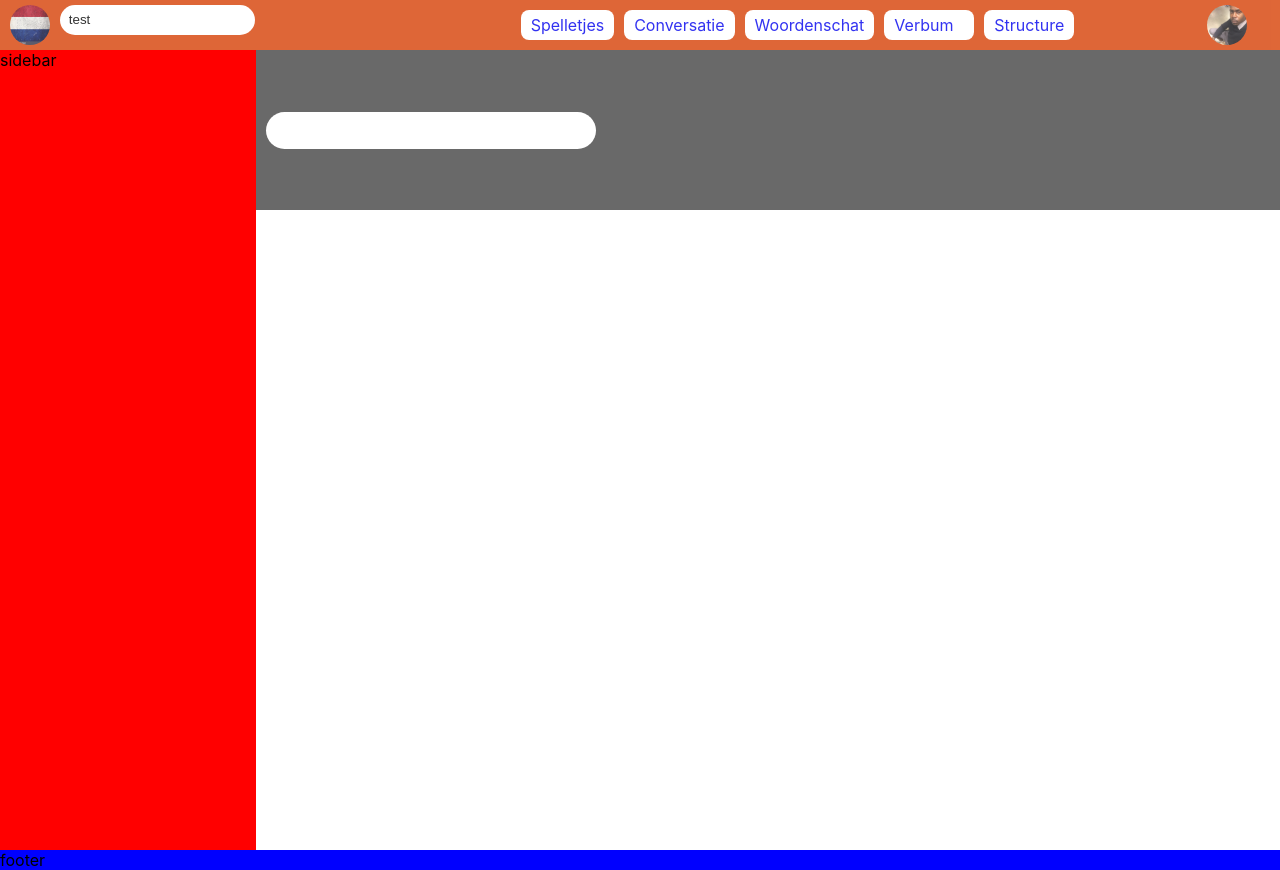
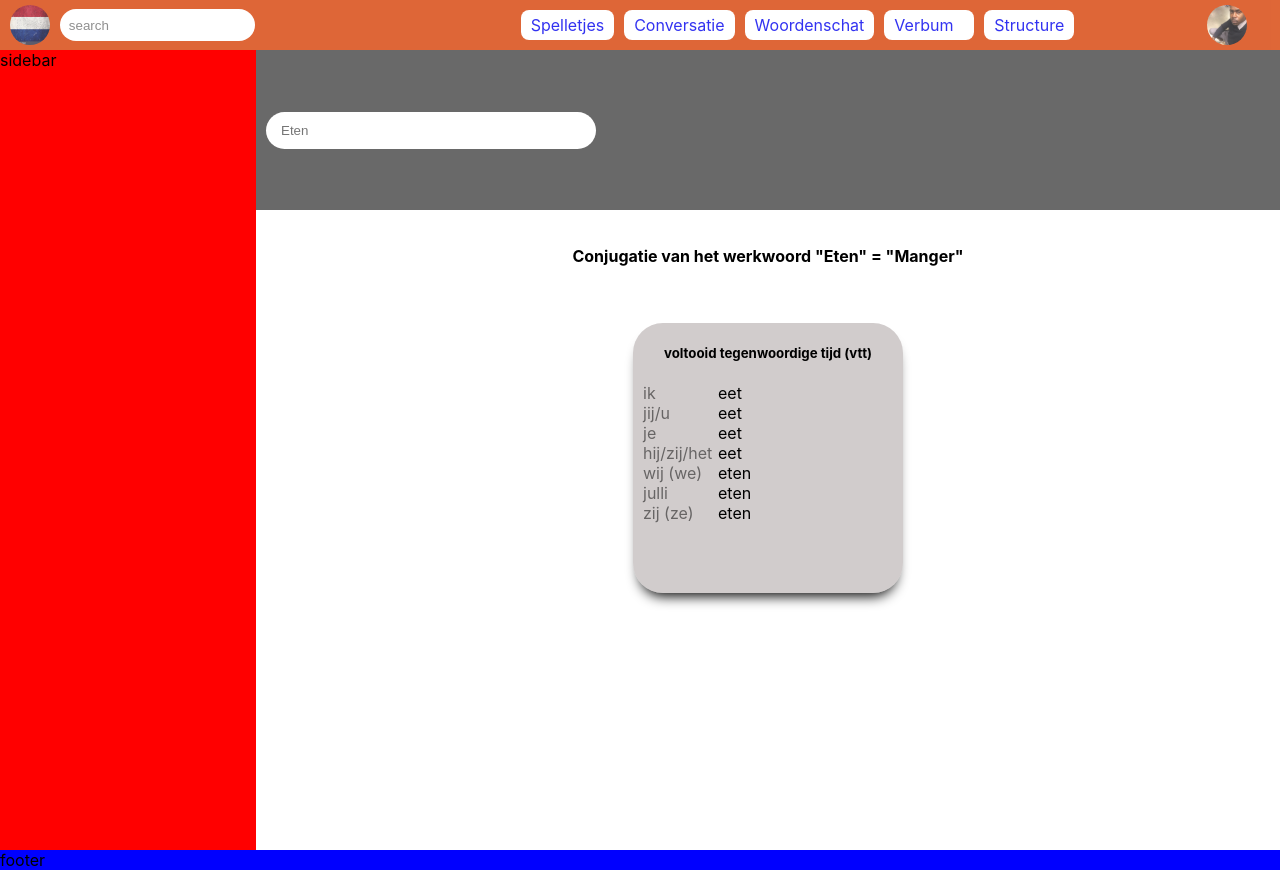
Before and after one commit to bleaz01/Learning, a React app: page /Verbum in a window 1280 px wide. Built offline with nearby package versions, Linux system fonts and the light colour scheme.

Commit message:
- Create cardVerbs

```diff
--- a/src/Components/Forms/FormBase/FormBase.js
+++ b/src/Components/Forms/FormBase/FormBase.js
@@ -6,12 +6,16 @@ const FormBase = (props) =>{
 
     const { register, handleSubmit, watch, errors } = useForm();
 
+    // console.log(watch("search")); // watch input value by passing the name of it
+
+
     const
     {
         onSubmit,
         StyleForm,
         name ,
-        defaultValue
+        defaultValue,
+        placeholder
 
     } = props
 
@@ -21,6 +25,7 @@ const FormBase = (props) =>{
              <form className={StyleForm} onSubmit={handleSubmit(onSubmit)}>
                 <input
                     className={'FormBase-input'}
+                    placeholder={placeholder}
                     name={'tes'&& name}
                     defaultValue={defaultValue && 'test'}
                     ref={register} />
--- a/src/Components/Forms/SeachForms/SearchForm.js
+++ b/src/Components/Forms/SeachForms/SearchForm.js
@@ -1,5 +1,6 @@
 import Reat,{useState} from 'react';
 import { useForm } from "react-hook-form";
+import FormBase from '../FormBase/FormBase';
 
 
 
@@ -8,19 +9,16 @@ import "./SearchFormStyleSheet.scss";
 
 const SearchForm = ()=>{
 
-    const { register, handleSubmit, watch, errors } = useForm();
     const onSubmit = data => console.log(data);
 
-    console.log(watch("search")); // watch input value by passing the name of it
 
     return (
         <div className="Form-container">
-            <form onSubmit={handleSubmit(onSubmit)}>
-                <input style={{border: 'none', height:"100%" ,width:"100%", borderRadius:"30px 30px 30px 30px", padding:"2% 5%"}}
-                name="search"
-                defaultValue="test"
-                ref={register} />
-            </form>
+            <FormBase
+                onSubmit={onSubmit}
+                name='Search'
+                placeholder='search'
+            />
          </div>
     )
 }
--- /dev/null
+++ b/src/Components/Item/CardItem/CardVerbs/CardVerbs.js
@@ -0,0 +1,53 @@
+import React from 'react'
+
+
+import './CardVerbsStyleSheet.scss';
+
+const CardVerbs = () =>{
+
+    const fakeVerb = [
+        {subject:'ik', verb:'eet'},
+        {subject: ' jij/u', verb:'eet'},
+        {subject:'je', verb:'eet'},
+        {subject:'hij/zij/het', verb:'eet'},
+        {subject:' wij (we)', verb:'eten'},
+        {subject:' julli', verb:'eten'},
+        {subject:' zij (ze)', verb:'eten'},
+    ]
+
+    const data = fakeVerb.map((item =>{
+
+        return(
+            <div className='CardVerbs-list'>
+                <div className='sub'>
+                    {item.subject}
+                </div>
+                <div className='verb'>
+                    {item.verb}
+                </div>
+            </div>
+
+        )
+
+    }))
+
+
+    return(
+        <div className='CardVerbs-container'>
+            <div className='CardVerbs-header'>
+                <h5> voltooid tegenwoordige tijd (vtt)</h5>
+            </div>
+            {/* <hr
+             style={{
+               color:"black",
+               width:'70%'
+            }} */}
+            {/* /> */}
+            <div className='CardVerbs-content'>
+                     {data}
+            </div>
+        </div>
+    )
+}
+
+export default CardVerbs;
--- /dev/null
+++ b/src/Components/Item/CardItem/CardVerbs/CardVerbsStyleSheet.scss
@@ -0,0 +1,46 @@
+.CardVerbs-container{
+    width: 270px;
+    height: 270px;
+    background-color: rgba(151, 140, 140, 0.445);
+    border-radius: 30px 30px;
+    box-shadow: 0px 10px 13px -7px #000000, 5px 5px 15px 5px rgba(0,0,0,0);
+    display: flex;
+    flex-direction: column;
+    align-items: center;
+    margin: 10px;
+
+    .CardVerbs-header{
+
+        // h5{
+        //     text-align: center;
+        // }
+
+    }
+    .CardVerbs-content{
+
+        display: flex;
+        flex-direction: column;
+        width: 100%;
+
+
+
+        .CardVerbs-list{
+            display: flex;
+            flex-direction: row;
+            justify-content: space-evenly;
+            padding: 0px 10px;
+
+
+            .sub{
+                flex-basis: 30%;
+                opacity: 0.5;
+            }
+
+            .verb{
+                flex-basis: 70%;
+            }
+        }
+
+    }
+
+}
--- a/src/Components/Item/CardItem/VocabularyItem/VocabularyItem.js
+++ b/src/Components/Item/CardItem/CardVocabulary/CardVocabulary.js
@@ -1,9 +1,9 @@
 import React from 'react'
 
-const VocabularyItem = () =>{
+const CardVocabulary = () =>{
     return(
         <div></div>
     )
 }
 
-export default VocabularyItem
+export default CardVocabulary
--- a/src/Components/NavBar/NavBarStyleSheet.scss
+++ b/src/Components/NavBar/NavBarStyleSheet.scss
@@ -12,6 +12,7 @@
 .Main{
     display: flex;
     flex-direction: row;
+    align-items: center;
     flex-basis: 30%;
 
 }
@@ -26,7 +27,8 @@
 }
 
 .Forms{
-   border: none
+    vertical-align: baseline;
+    border: none
 
 }
 
--- a/src/Components/routes/Verbs/Verbs.js
+++ b/src/Components/routes/Verbs/Verbs.js
@@ -1,10 +1,13 @@
 import React from 'react';
 import FormBase from '../../Forms/FormBase/FormBase';
+import CardVerbs from '../../Item/CardItem/CardVerbs/CardVerbs';
 
 import './VerbsStyleSheet.scss'
 
 const onSubmit = data => console.log(data);
 
+const verb = 'Eten'
+const verbTranslet = 'Manger'
 
 const Verbs = ()=>{
     return (
@@ -15,12 +18,19 @@ const Verbs = ()=>{
                         onSubmit={onSubmit}
                         name={'SearchVerb'}
                         StyleForm='Forms'
+                        placeholder='Eten'
                     />
                 </div>
             </div>
             <div className='Verb-body'>
+                <div className='Verb-banner'>
+                    <h4>Conjugatie van het werkwoord "{verb}" = "{verbTranslet}"</h4>
+                </div>
+                <div className='Verb-content'>
+                        <CardVerbs/>
+                </div>
+            </div>
 
-            </div>
             <div className='Verb-footer'>
 
             </div>
--- a/src/Components/routes/Verbs/VerbsStyleSheet.scss
+++ b/src/Components/routes/Verbs/VerbsStyleSheet.scss
@@ -10,12 +10,14 @@
         display: flex;
         flex-direction: column;
         justify-content: center;
-        align-items: start;
+        align-items: flex-start;
         background-color: dimgrey;
 
         .Forms{
             margin-left: 10px ;
             width: 300px;
+            border: none;
+
         }
 
 
@@ -24,6 +26,30 @@
 
     .Verb-body{
 
+        display: flex;
+        flex-direction: column;
+        margin: 10px;
+
+        .Verb-banner{
+            display: flex;
+            flex-direction: row;
+            justify-content: center;
+
+           h4{
+               width: auto;
+               padding: 5px 10px
+
+           }
+        }
+
+        .Verb-content{
+            display: flex;
+            flex-direction: row;
+            justify-content: space-evenly;
+            margin-top: 20px;
+
+        }
+
     }
 
     .Verb-footer{
```
Also changed, not shown: src/Components/Item/CardItem/CardVocabulary/CardVocabularyStyleSheet.scss (added), 1 other file (tests, documents, lock files or other folders).
